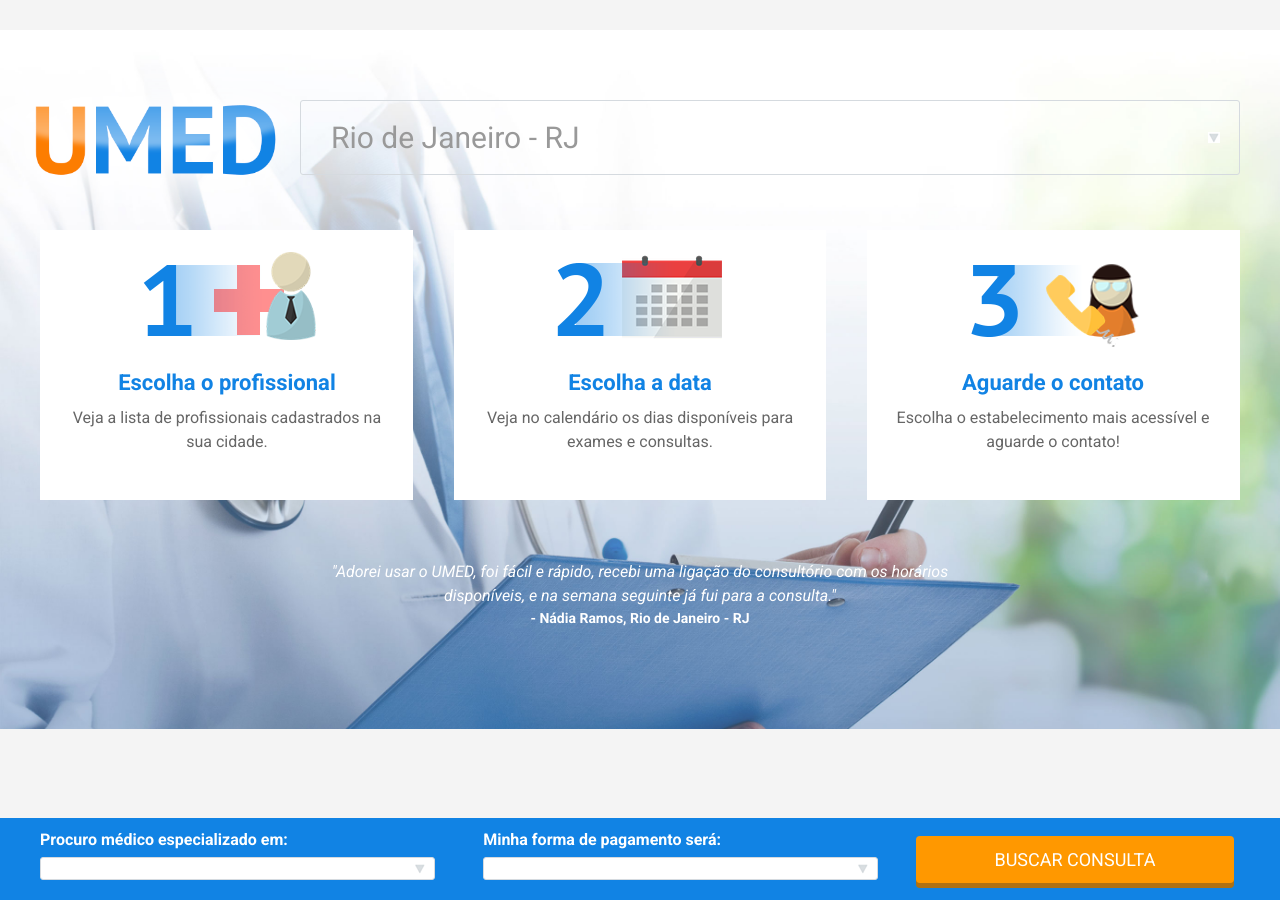
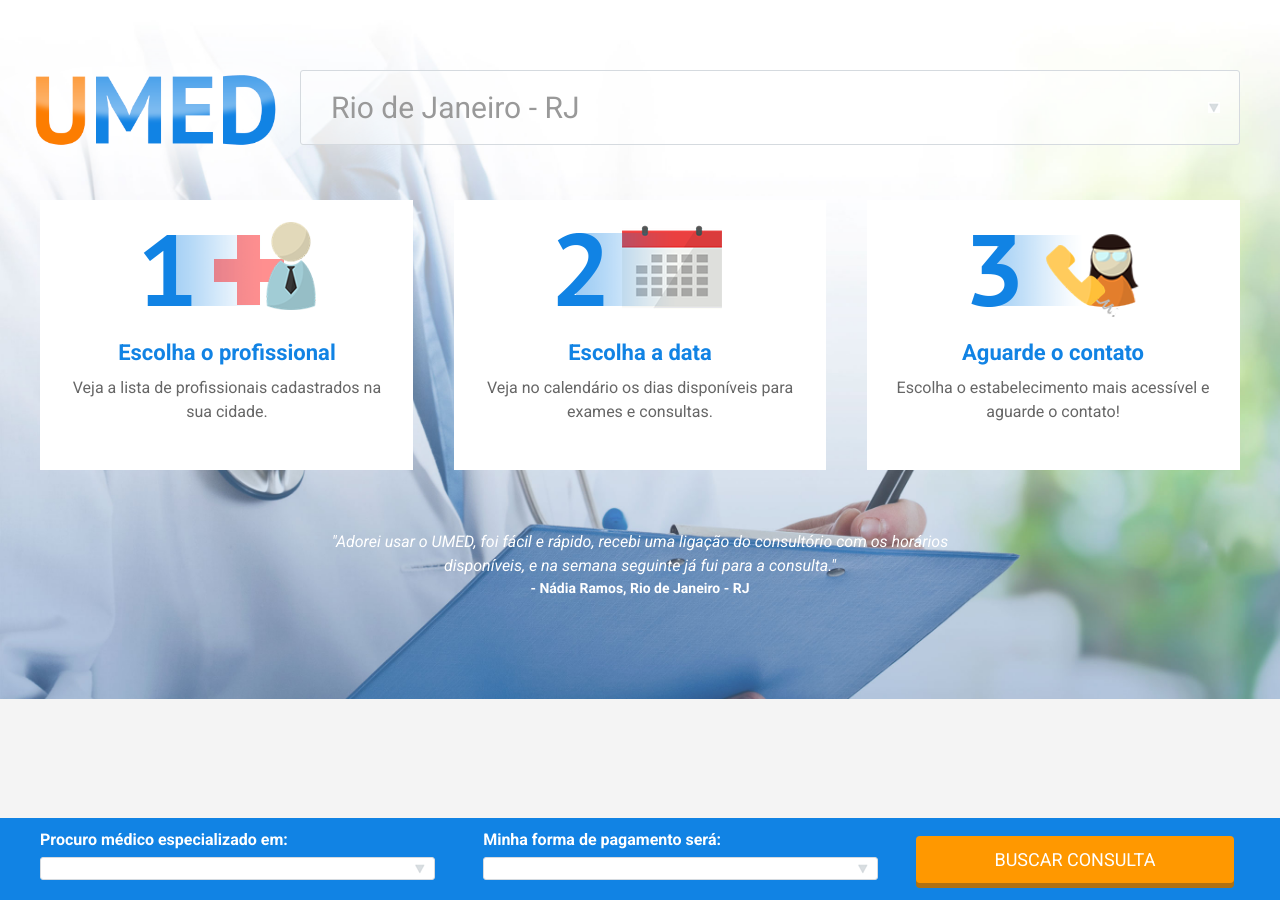
Before and after one commit to beatrizcp87/umed, a Jekyll site: the page built from index.html, in a window 1280 px wide. Built offline with Jekyll 4.4.1, drawn with Linux system fonts in a browser that asks for light colours.

Commit message:
fixing page content style

```diff
--- a/_sass/_layout.scss
+++ b/_sass/_layout.scss
@@ -159,7 +159,7 @@
 /**
  * Page content
  */
-.page-content { padding: $spacing-unit 0;}
+//.page-content { padding: $spacing-unit 0;}
 
 .page-heading { font-size: 20px; }
 
@@ -389,5 +389,6 @@ h2{
     display:  block;
     font-size: 30px;
     padding: 20px 30px;
+    background-color: rgba(255,255,255,0.5);
   }
 }
```
Also changed, not shown: 2 other files.
